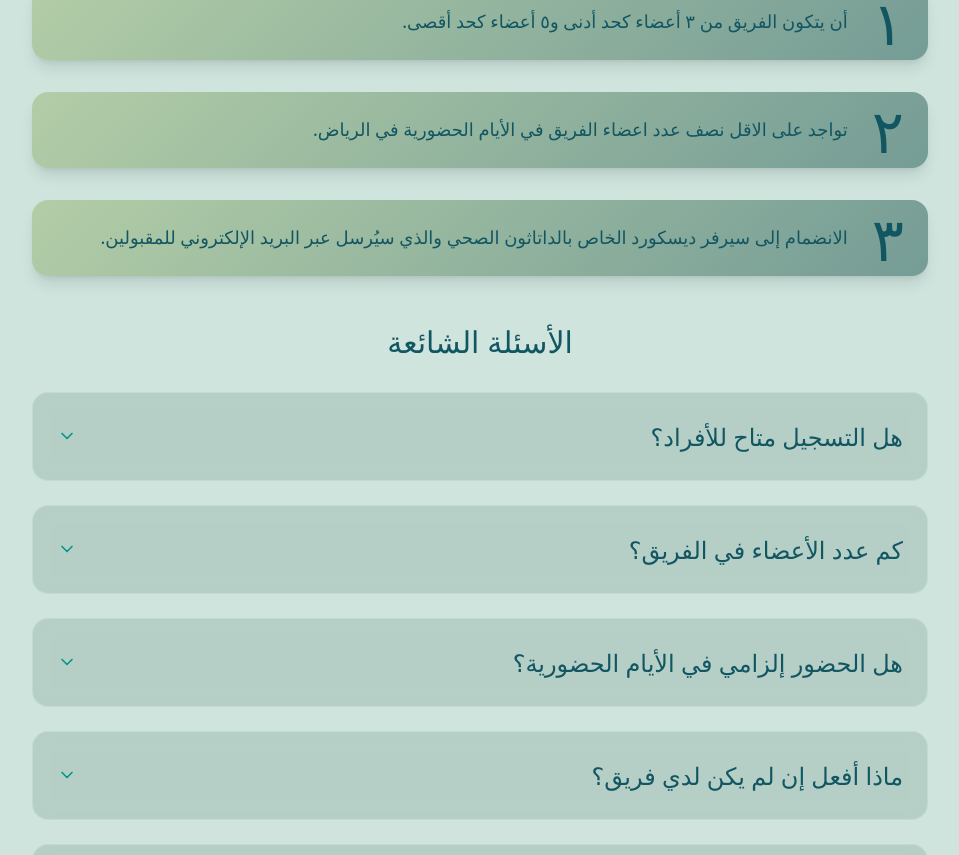
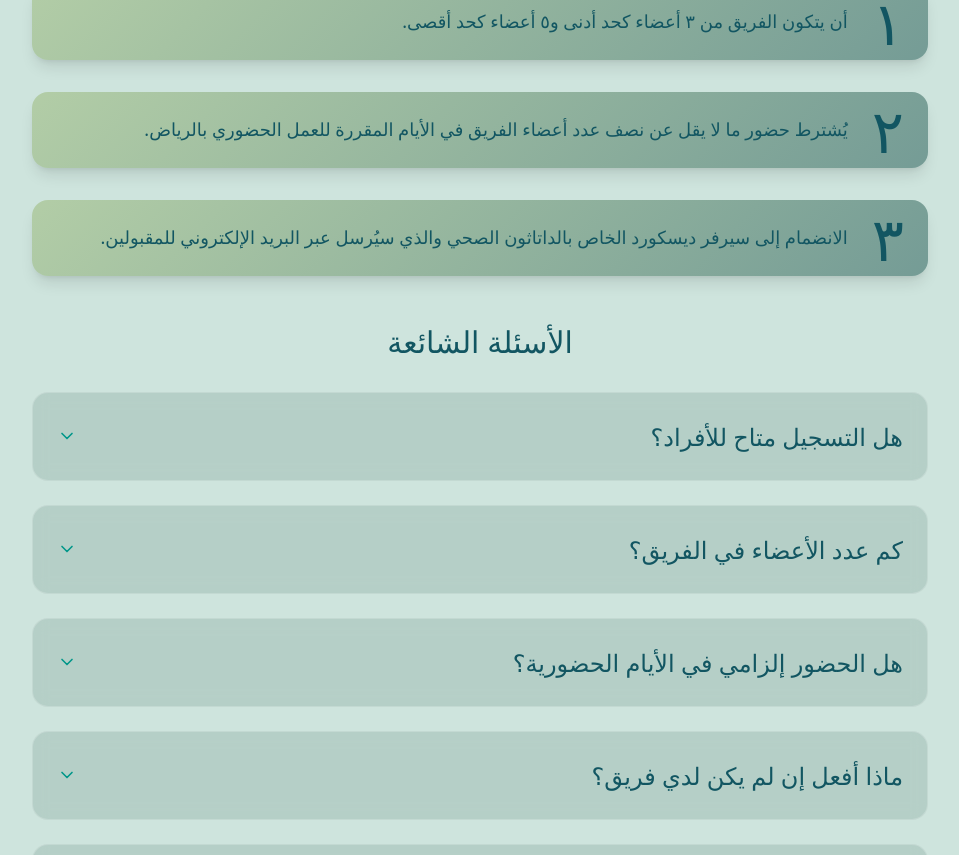
Before and after one commit to daldata-ai/healththon2, a React (Vite) app: page / in a window 1280 px wide. Shown: the part 9168-10023 px from the top of the page, without its empty margins (160-1119 px from the left). Built offline with nearby package versions, Linux system fonts and the light colour scheme.

Commit message:
Update text for attendance requirement in TAndC

```diff
--- a/src/component/TAndC.tsx
+++ b/src/component/TAndC.tsx
@@ -10,7 +10,7 @@ export default function TAndC() {
     {
       id: 2,
       number: "٢",
-      text: "تواجد على الاقل نصف عدد اعضاء الفريق في الأيام الحضورية في الرياض."
+      text: "يُشترط حضور ما لا يقل عن نصف عدد أعضاء الفريق في الأيام المقررة للعمل الحضوري بالرياض."
     },
     {
       id: 3,
```
